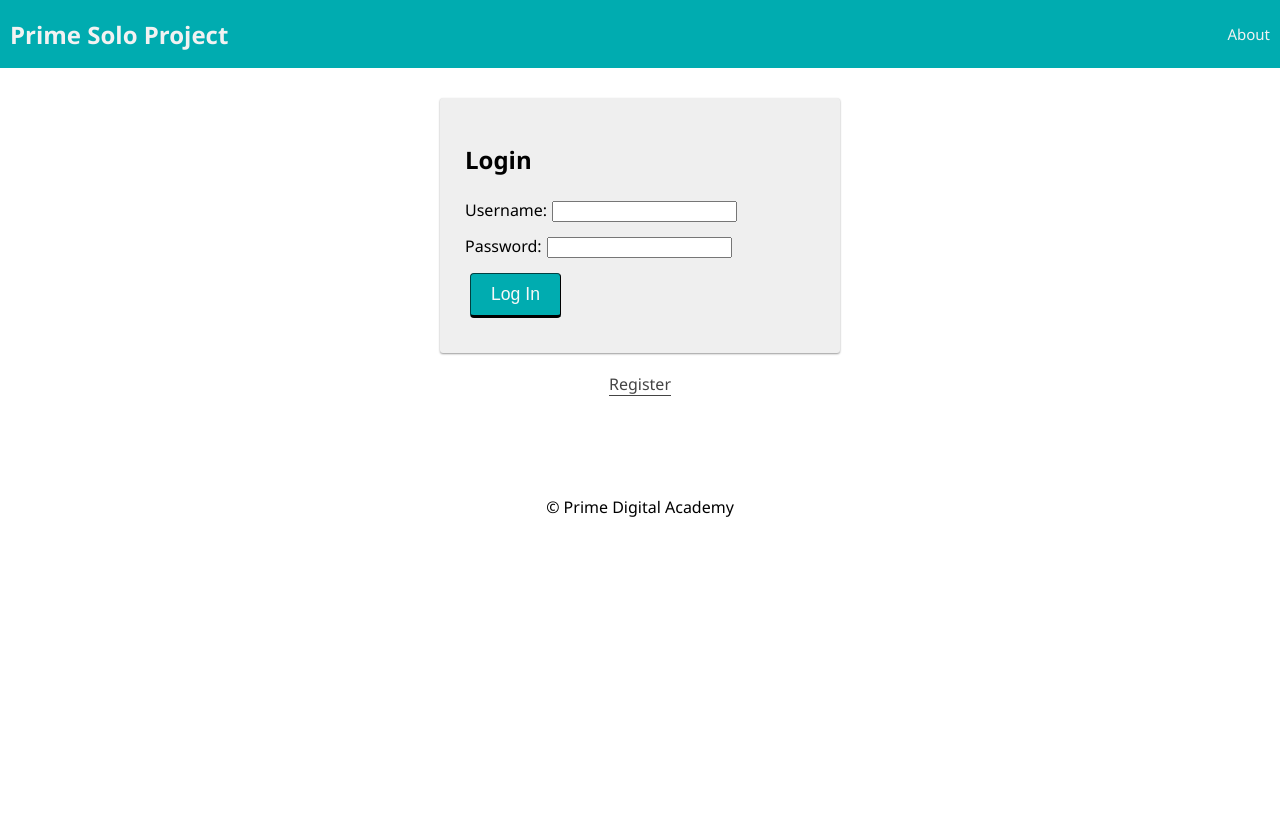
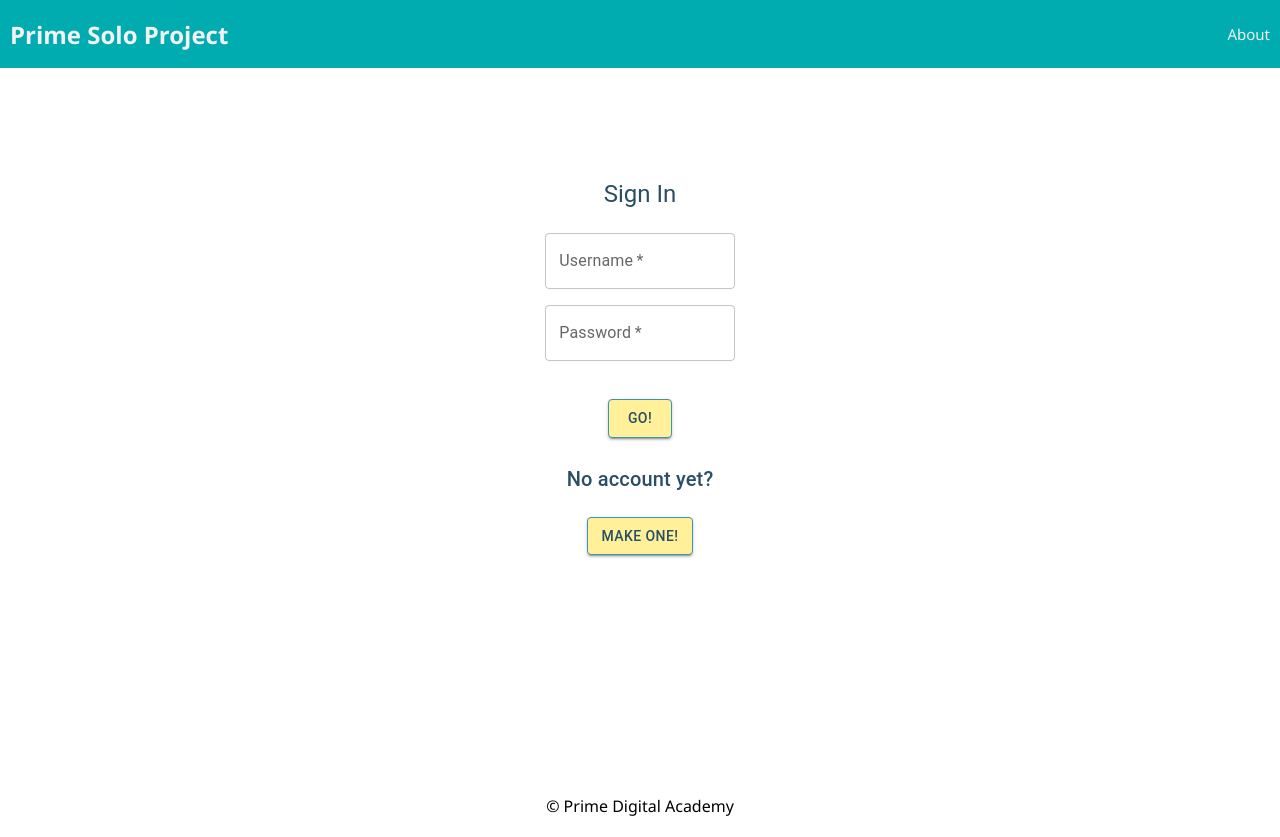
Before and after one commit to ebenstine/Backbar, a React (Create React App) app: page /#/user in a window 1280 px wide. Before the commit the page ends 800 px from the top, so only its background shows below. Built offline with nearby package versions, Linux system fonts and the light colour scheme; no server answers.

Commit message:
updated login and login form

```diff
--- a/src/components/LoginForm/LoginForm.jsx
+++ b/src/components/LoginForm/LoginForm.jsx
@@ -1,13 +1,133 @@
 import React, { useState } from 'react';
 import { useDispatch } from 'react-redux';
-import {useSelector} from 'react-redux';
+import { useSelector } from 'react-redux';
+import { useHistory } from 'react-router-dom'
+import { Button, Paper, Grid, Container, Typography, Card, CardHeader, CardContent, makeStyles, ThemeProvider } from '@material-ui/core';
+import { TextField, FormControl } from '@mui/material'
+//change of styling with MUI components
+const useStyles = makeStyles((theme) => ({
+
+  root: {
+    paddingTop: '5em',
+
+      '& .MuiTextField-root': {
+          margin: theme.spacing(1),
+          color: '#2a4f64',
+
+          '&:hover fieldset': {
+            borderColor: '#ffab5c'
+          }
+          //width: '25ch'
+      },
+      '& label.Mui-focused': {
+          color: '#3b95ac',
+          borderColor: '#ffab5c',
+      },
+      '& .MuiInput-underline:after': {
+          borderBottomColor: '#3b95ac',
+      },
+
+
+
+
+      "& .MuiOutlinedInput-input": {
+          color: "#2a4f64",
+
+
+      },
+      //"& .Mui-disabled .MuiOutlinedInput-notchedOutline": {
+          //border: "2px solid #3b95ac"
+        //},
+        "& .MuiOutlinedInput-root.Mui-focused .MuiOutlinedInput-notchedOutline": {
+          border: "1.5px solid#3b95ac",
+          borderRadius: "3px 3px 3px 3px"
+        },
+
+
+
+      '& .MuiOutlinedInput-root': {
+          '& fieldset': {
+              color: '#3b95ac',
+              //paddingLeft: '4em'
+
+          },
+          '& .Mui-selected': {
+
+             borderColor: '3b95ac'
+
+          },
+          '&:hover fieldset': {
+              border:' 1.5px solid #3b95ac'
+          },
+          '&:fieldset.Mui-focused': {
+              border:' 1.5px solid #3b95ac'
+
+          },
+
+
+
+
+
+
+
+
+
+      },
+  },
+
+   btn: {
+     marginTop: 30,
+     marginBottom: 25,
+     background: '#fff099',
+         color: '#2a4f64',
+         border: '1px solid #3b95ac',
+         '&:hover': {
+             background:'#fde76c',
+             },
+     paddingLeft: '1em',
+     paddingRight: '1em',
+     color: '#2a4f64'
+   },
+
+   signIn: {
+     marginBottom: 15,
+     color: '#2a4f64',
+
+
+   },
+   password: {
+     marginTop: 15,
+
+
+   },
+
+
+
+ }))
+
+
+
+
 
 function LoginForm() {
+  //declaring classes for MUI styling so can target specific components to change
+  const classes = useStyles();
+
+  //creating local states
   const [username, setUsername] = useState('');
   const [password, setPassword] = useState('');
+
+  //grabbing error store
   const errors = useSelector(store => store.errors);
+
+  //declaring variable to use dispatch function
   const dispatch = useDispatch();
 
+  //declaring variable to utilize history function
+  const history = useHistory();
+
+
+  //if have correct login - on "sign in" redirect to home / otherwise render login error
   const login = (event) => {
     event.preventDefault();
 
@@ -19,47 +139,52 @@ function LoginForm() {
           password: password,
         },
       });
+      history.push('/user')
     } else {
       dispatch({ type: 'LOGIN_INPUT_ERROR' });
     }
   }; // end login
 
   return (
-    <form className="formPanel" onSubmit={login}>
-      <h2>Login</h2>
-      {errors.loginMessage && (
-        <h3 className="alert" role="alert">
-          {errors.loginMessage}
-        </h3>
-      )}
-      <div>
-        <label htmlFor="username">
-          Username:
-          <input
-            type="text"
-            name="username"
-            required
-            value={username}
-            onChange={(event) => setUsername(event.target.value)}
-          />
-        </label>
-      </div>
-      <div>
-        <label htmlFor="password">
-          Password:
-          <input
-            type="password"
-            name="password"
-            required
-            value={password}
-            onChange={(event) => setPassword(event.target.value)}
-          />
-        </label>
-      </div>
-      <div>
-        <input className="btn" type="submit" name="submit" value="Log In" />
-      </div>
-    </form>
+    <>
+      {/* mui container for side margins */}
+
+      <Container align="center" className={classes.root}>
+        {/* grid for responsive design */}
+
+        <Grid noValidate autoComplete="off" onSubmit={login}>
+
+          <Grid item lg={2} xs={6} sm={3} md={3}>
+            {/* login inputs / button */}
+            <Typography variant="h5" className={classes.signIn}>Sign In</Typography>
+          </Grid>
+          {errors.loginMessage && (
+            <h3 className="alert" role="alert">
+              {errors.loginMessage}
+            </h3>
+          )}
+
+          <Grid item lg={2} xs={6} sm={3} md={3}>
+            <TextField noValidate autoComplete="off" required variant="outlined" label="Username"  value={username}
+              onChange={(event) => setUsername(event.target.value)} />
+          </Grid>
+          <Grid item lg={2} xs={6} sm={3} md={3}>
+            <TextField className={classes.password} required label="Password" variant="outlined"  value={password}
+              type="password" noValidate autoComplete="off" onChange={(event) => setPassword(event.target.value)} />
+          </Grid>
+
+            <Grid item lg={2} xs={6} sm={3} md={3}>
+              <Button variant="contained" className={classes.btn} align="center" onClick={login}>Go!</Button>
+            </Grid>
+
+
+        </Grid>
+
+      </Container>
+
+
+
+    </>
   );
 }
 
--- a/src/components/LoginPage/LoginPage.jsx
+++ b/src/components/LoginPage/LoginPage.jsx
@@ -1,26 +1,68 @@
 import React from 'react';
 import LoginForm from '../LoginForm/LoginForm';
 import { useHistory } from 'react-router-dom';
+import { Button, Paper, Typography, makeStyles } from '@material-ui/core';
+
+const useStyles = makeStyles({
+
+  invite: {
+    color: '#2a4f64',
+
+  },
+
+  signUp: {
+    background: '#fff099',
+        color: '#2a4f64',
+        border: '1px solid #3b95ac',
+        '&:hover': {
+            background:'#fde76c',
+            },
+    paddingLeft: '1em',
+    paddingRight: '1em',
+    color: '#2a4f64',
+    marginBottom: '10em'
+  },
+
+
+
+
+ //paper: {
+    margin: '4em auto',
+    background: 'linear-gradient(to right,  #9c9e9f 0%,#f6f6f6 100%)',
+    border: '1px solid #fdd377',
+    paddingBottom: '2em',
+    width: 650,
+    marginBottom: '10em'
+//},
+
+})
+
 
 function LoginPage() {
   const history = useHistory();
+  const {invite, signUp, paper} = useStyles();
 
   return (
-    <div>
+    <>
+
       <LoginForm />
-
+      <Typography align="center" variant="h6" className={invite}>
+      No account yet?
+      </Typography>
+      <br></br>
       <center>
-        <button
-          type="button"
-          className="btn btn_asLink"
+        <Button
+          variant="contained"
+          className={signUp}
           onClick={() => {
             history.push('/registration');
           }}
         >
-          Register
-        </button>
+          Make One!
+        </Button>
       </center>
-    </div>
+
+    </>
   );
 }
 
```
